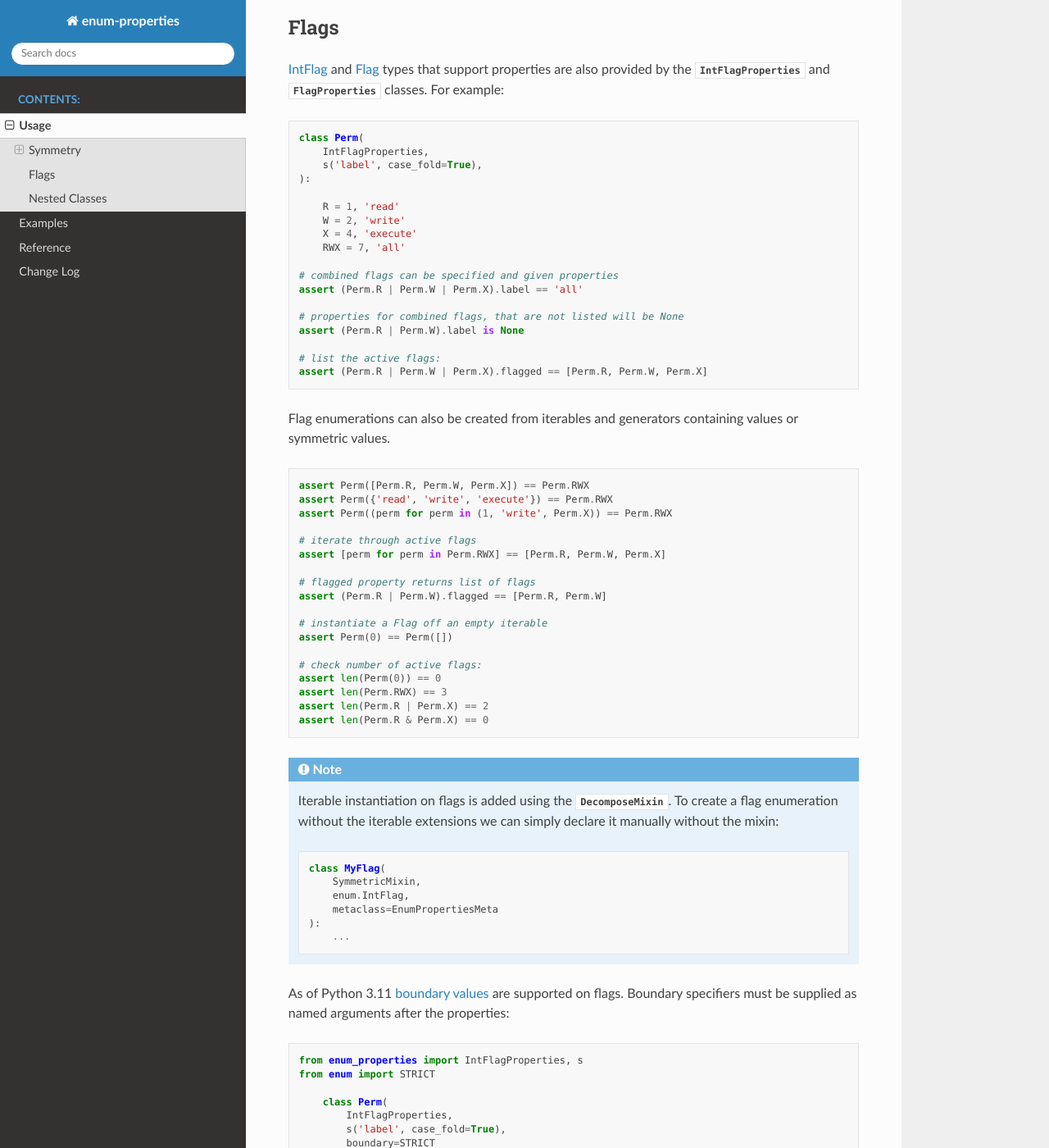
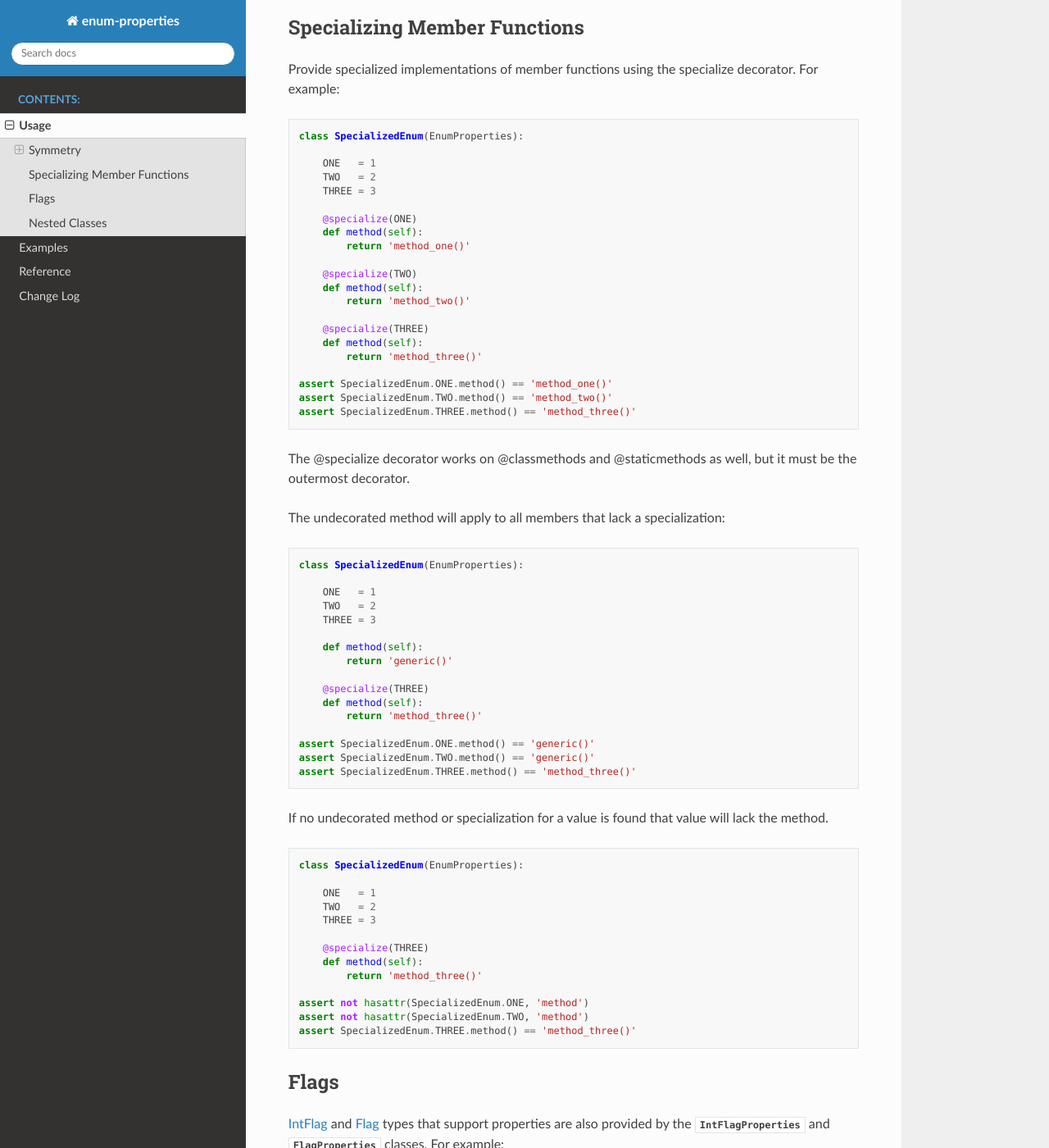
Before and after one commit to bckohan/enum-properties, a Sphinx documentation site: the page built from doc/source/usage.rst, in a window 1280 px wide and 1400 px high, scrolled down 3711 px. Shown: the whole window at 82% size. Built offline with Sphinx 7.4.7 and the Read the Docs theme 2.0.0, drawn with Linux system fonts in a browser that asks for light colours.

Commit message:
add a specialize decorator to allow specializing member functions by enum value, closes #36

```diff
--- a/doc/source/usage.rst
+++ b/doc/source/usage.rst
@@ -204,6 +204,81 @@ insensitive we might:
     Color('red') == Color.RED
 
 
+Specializing Member Functions
+-----------------------------
+
+Provide specialized implementations of member functions using the specialize
+decorator. For example:
+
+.. code-block:: python
+
+        class SpecializedEnum(EnumProperties):
+
+            ONE   = 1
+            TWO   = 2
+            THREE = 3
+
+            @specialize(ONE)
+            def method(self):
+                return 'method_one()'
+
+            @specialize(TWO)
+            def method(self):
+                return 'method_two()'
+
+            @specialize(THREE)
+            def method(self):
+                return 'method_three()'
+
+        assert SpecializedEnum.ONE.method() == 'method_one()'
+        assert SpecializedEnum.TWO.method() == 'method_two()'
+        assert SpecializedEnum.THREE.method() == 'method_three()'
+
+The @specialize decorator works on @classmethods and @staticmethods as well,
+but it must be the outermost decorator.
+
+The undecorated method will apply to all members that lack a specialization:
+
+.. code-block:: python
+
+    class SpecializedEnum(EnumProperties):
+
+        ONE   = 1
+        TWO   = 2
+        THREE = 3
+
+        def method(self):
+            return 'generic()'
+
+        @specialize(THREE)
+        def method(self):
+            return 'method_three()'
+
+    assert SpecializedEnum.ONE.method() == 'generic()'
+    assert SpecializedEnum.TWO.method() == 'generic()'
+    assert SpecializedEnum.THREE.method() == 'method_three()'
+
+
+If no undecorated method or specialization for a value is found that value will
+lack the method.
+
+.. code-block:: python
+
+    class SpecializedEnum(EnumProperties):
+
+        ONE   = 1
+        TWO   = 2
+        THREE = 3
+
+        @specialize(THREE)
+        def method(self):
+            return 'method_three()'
+
+    assert not hasattr(SpecializedEnum.ONE, 'method')
+    assert not hasattr(SpecializedEnum.TWO, 'method')
+    assert SpecializedEnum.THREE.method() == 'method_three()'
+
+
 Flags
 -----
 
--- a/setup.cfg
+++ b/setup.cfg
@@ -14,7 +14,7 @@ valid-metaclass-classmethod-first-arg = mcs
 
 [pylint.DESIGN]
 max-branches=15
-max-locals=16
+max-locals=20
 
 [pylint.MESSAGES CONTROL]
 disable=W0511
```
Also changed, not shown: README.rst (+30 -0 lines), enum_properties/__init__.py (+48 -5 lines), 1 other file.
